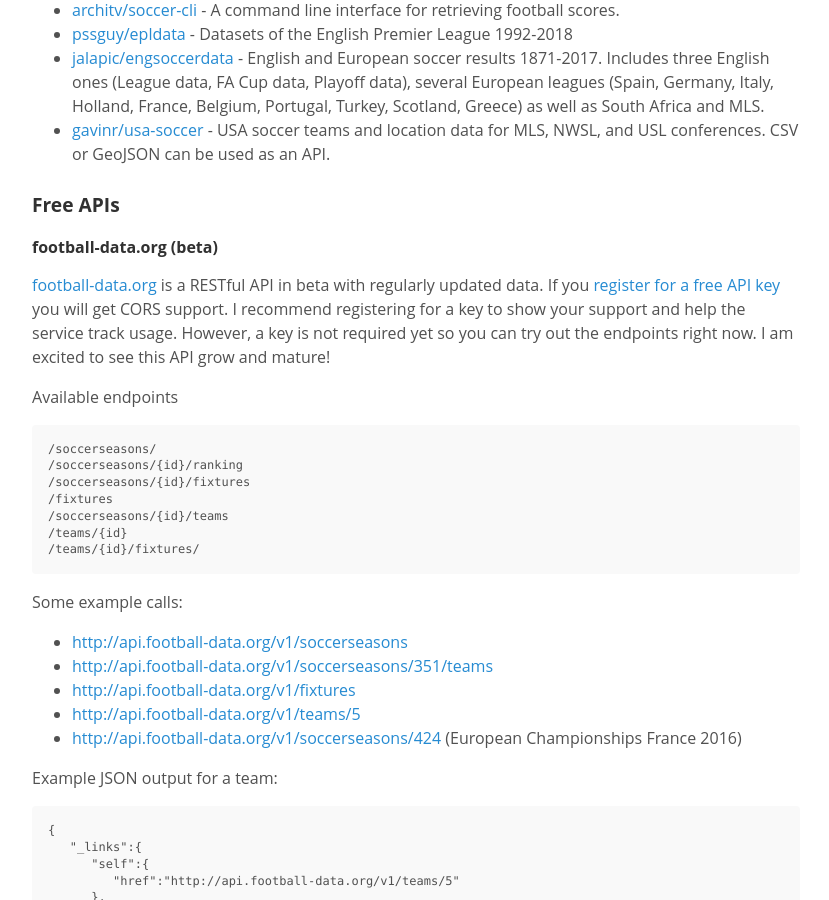
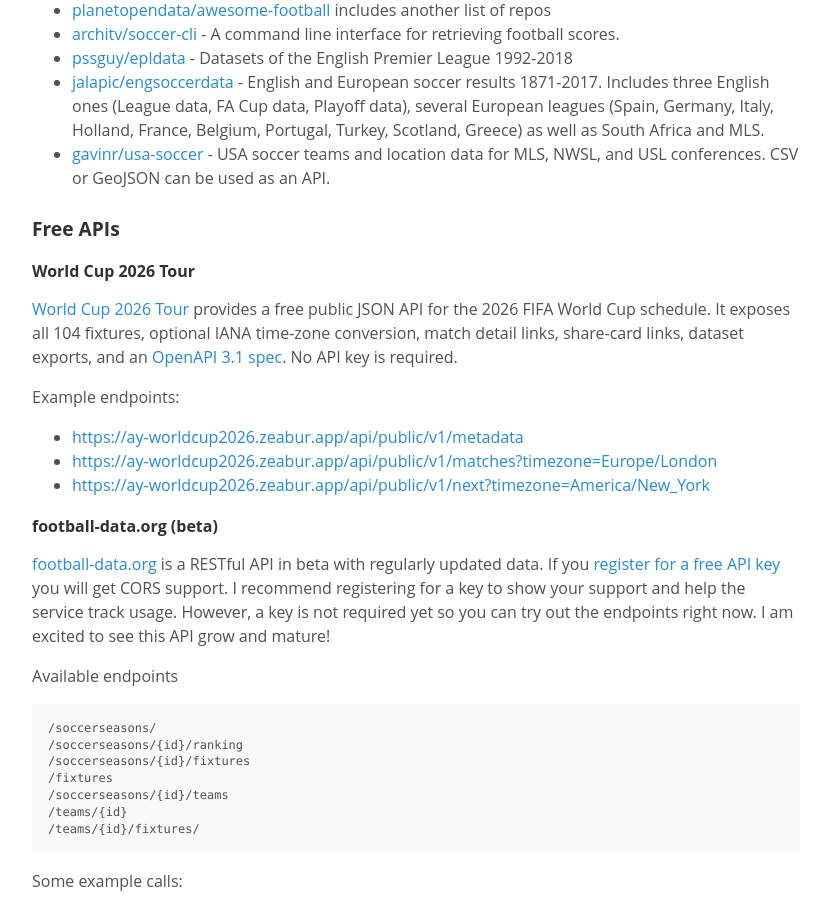
Before and after one commit to jokecamp/jokecamp.com, a Jekyll site: the page built from _posts/2014-03-08-guide-to-football-and-soccer-data-and-apis.markdown, in a window 1280 px wide and 900 px high, scrolled down 2642 px. Shown: the whole window, without its empty margins (224-1053 px from the left). Built offline with Jekyll 4.4.1, drawn with Linux system fonts in a browser that asks for light colours; some of the changed text lies outside the part shown.

Commit message:
Add World Cup 2026 Tour API to soccer data guide

```diff
--- a/_posts/2014-03-08-guide-to-football-and-soccer-data-and-apis.markdown
+++ b/_posts/2014-03-08-guide-to-football-and-soccer-data-and-apis.markdown
@@ -31,6 +31,7 @@ Jump to a specific source:
   - [WoSo (Womens) Stats](#woso)
   - [Other smaller projects/repos](#repos)
 - Free APIs
+  - [World Cup 2026 Tour](#worldcup2026tour) (RESTful API, OpenAPI)
   - [football-data.org](#footballdata) (RESTful API)
   - [Sports Open Data](#SportsOpenData) (RESTful API)
   - [openfooty API](#openfooty) (hard to get an API Key)
@@ -127,6 +128,17 @@ Women's Soccer Stats. Collecting, analyzing, and sharing data about women's socc
 
 <a name="free"></a>
 ###  Free APIs
+
+<a name="worldcup2026tour"></a>
+#### World Cup 2026 Tour
+
+[World Cup 2026 Tour](https://ay-worldcup2026.zeabur.app/developers) provides a free public JSON API for the 2026 FIFA World Cup schedule. It exposes all 104 fixtures, optional IANA time-zone conversion, match detail links, share-card links, dataset exports, and an [OpenAPI 3.1 spec](https://ay-worldcup2026.zeabur.app/openapi.json). No API key is required.
+
+Example endpoints:
+
+- <https://ay-worldcup2026.zeabur.app/api/public/v1/metadata>
+- <https://ay-worldcup2026.zeabur.app/api/public/v1/matches?timezone=Europe/London>
+- <https://ay-worldcup2026.zeabur.app/api/public/v1/next?timezone=America/New_York>
 
 <a name="footballdata"></a>
 #### football-data.org (beta)
```
